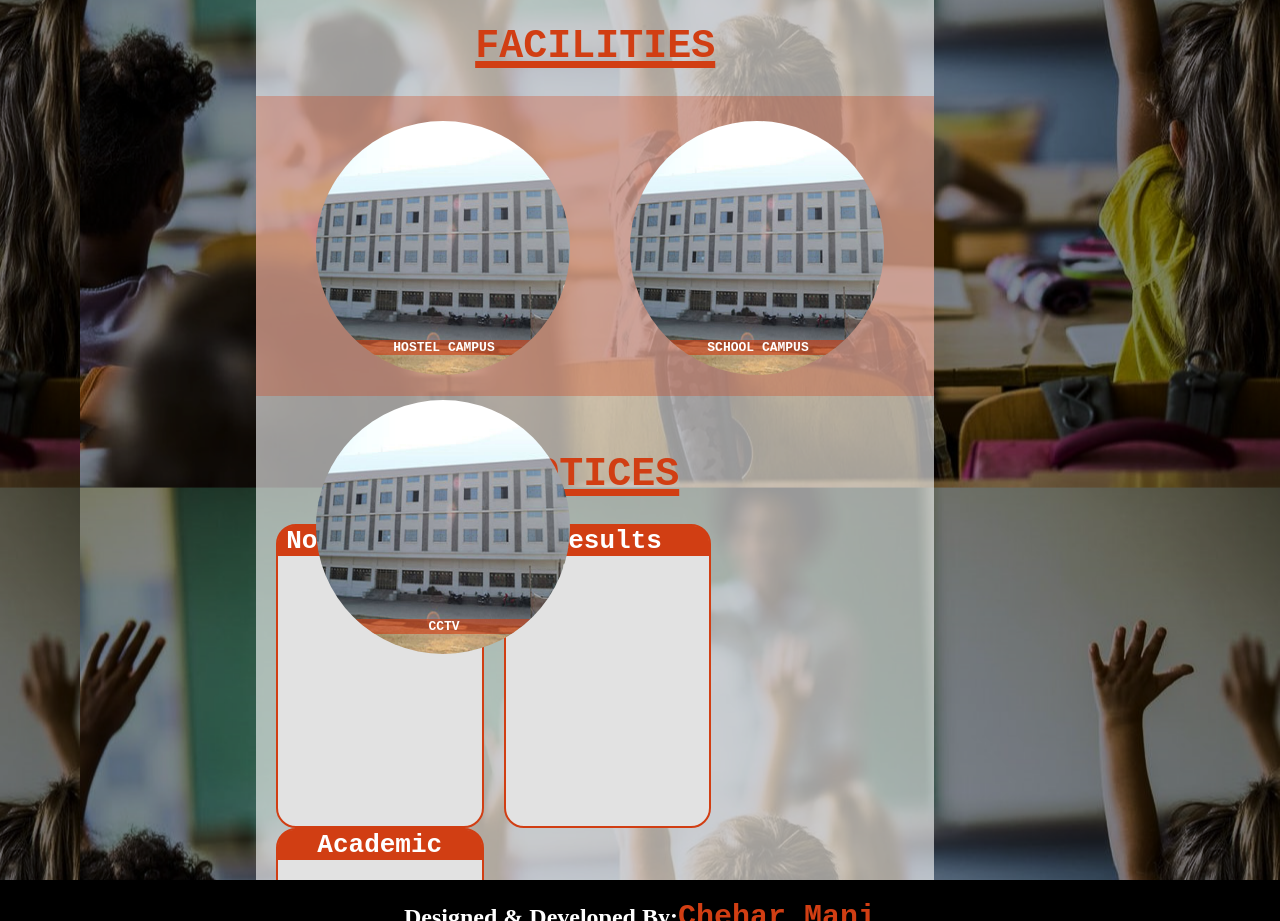
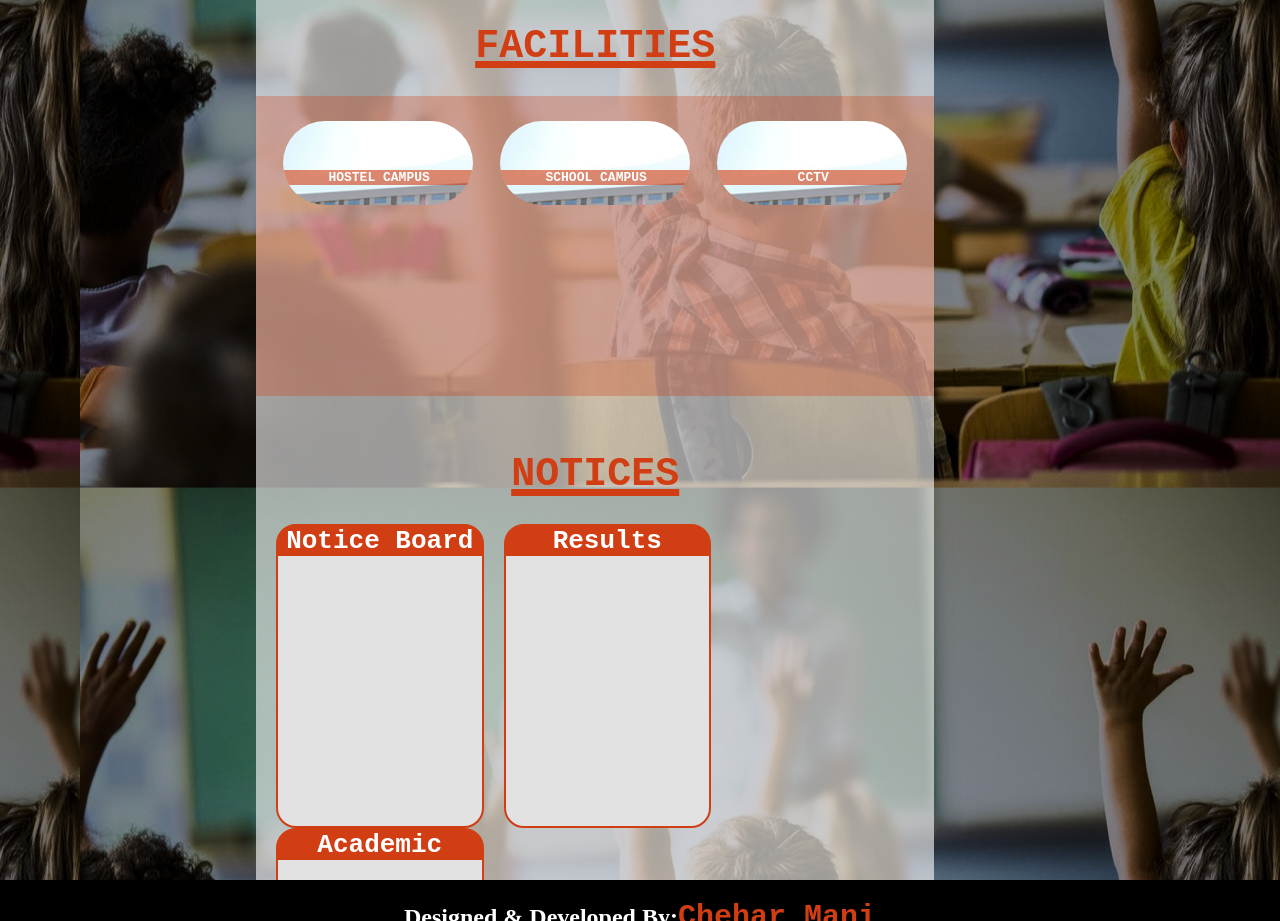
Before and after one commit to Manichehar/gps, a plain HTML site: page index.html in a window 1280 px wide. Shown: the part 1085-2006 px from the top of the page. Drawn offline with Linux system fonts and the light colour scheme.

Commit message:
Update index.html

```diff
--- a/index.html
+++ b/index.html
@@ -210,10 +210,10 @@
 			.figure{
 					border-radius:127px;
 					margin-top:25px;
-					width:254px;
-					height:254px;
+					width:28%;
+					height:28%;
 					float:left;
-					margin-left:60px;
+					margin-left:4%;
 					overflow:hidden;
 					opacity:1;
 					}
```
